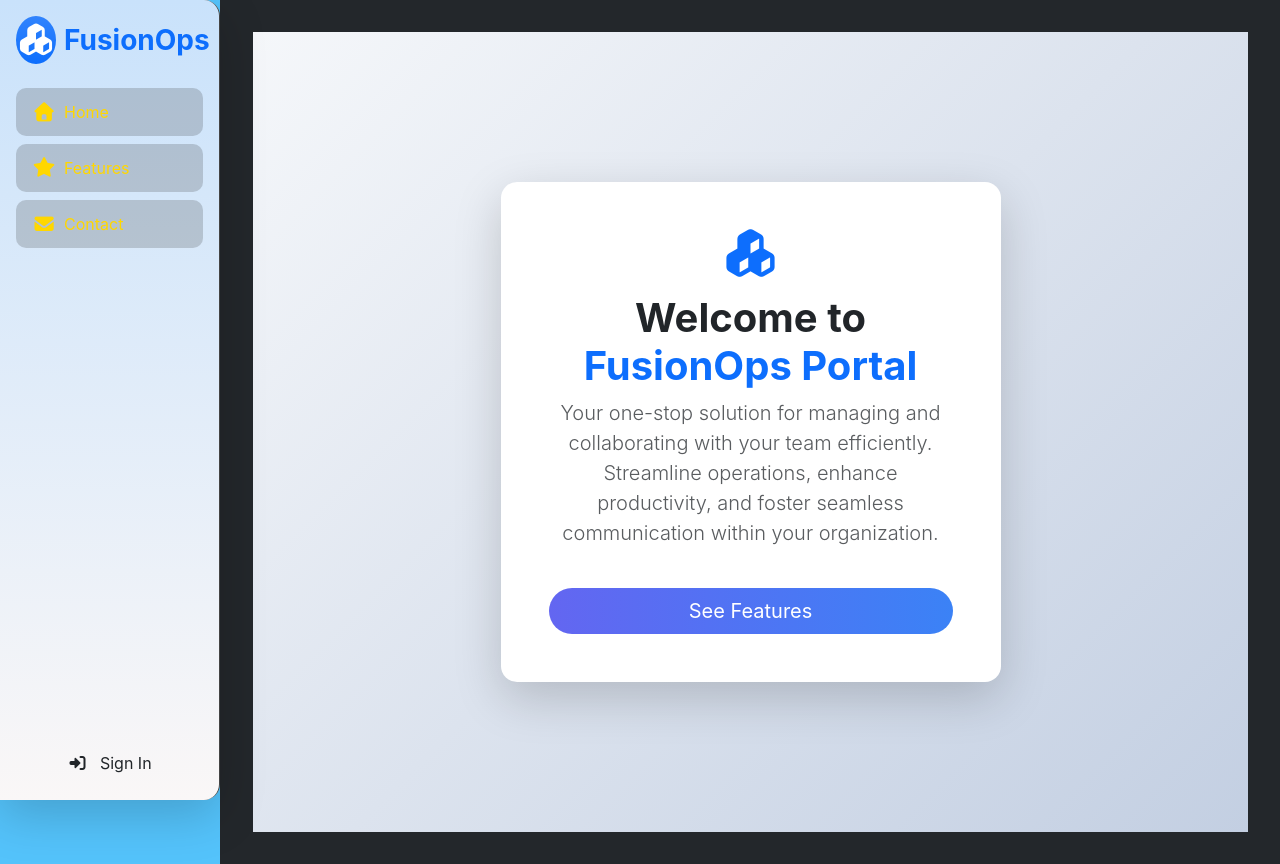
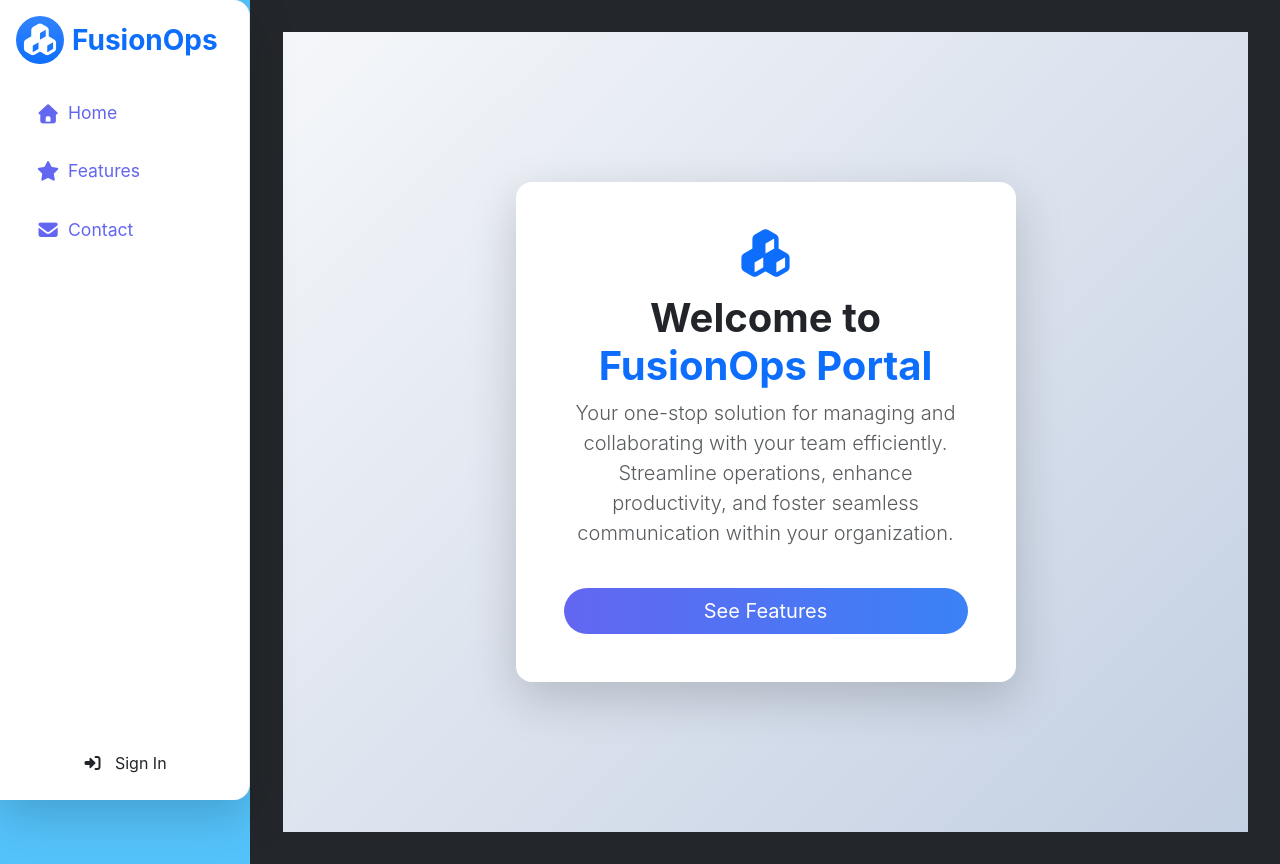
Before and after one commit to MuhammadShamim/FusionOps-Portal, an Angular app: page / in a window 1280 px wide. Built offline with nearby package versions, Linux system fonts and the light colour scheme.

Commit message:
updated sidebar look. Fixed broken signin link

```diff
--- a/src/app/public/signin.component.html
+++ b/src/app/public/signin.component.html
@@ -5,7 +5,7 @@
       <h2 class="fw-bold mb-0">Sign In</h2>
       <p class="text-muted">Access your FusionOps Portal account</p>
     </div>
-    <form>
+    <form (submit)="onSubmit($event)">
       <div class="mb-3">
         <label for="email" class="form-label">Email</label>
         <input type="email" class="form-control form-control-lg" id="email" placeholder="Enter your email" required>
--- a/src/app/public/signin.component.ts
+++ b/src/app/public/signin.component.ts
@@ -1,4 +1,5 @@
-import { Component } from '@angular/core';
+import { Component, inject } from '@angular/core';
+import { Router } from '@angular/router';
 
 @Component({
   selector: 'app-signin',
@@ -7,5 +8,11 @@ import { Component } from '@angular/core';
   standalone: true
 })
 export class SigninComponent {
-  // Add sign-in logic here
+  router = inject(Router);
+
+  onSubmit(event: Event) {
+    event.preventDefault();
+    localStorage.setItem('fusionops_isAuthenticated', 'true');
+    this.router.navigate(['/dashboard']);
+  }
 }
--- a/src/app/sidebar.component.css
+++ b/src/app/sidebar.component.css
@@ -1,43 +1,36 @@
-.sidebar {
-  min-width: 220px;
-  max-width: 220px;
+.fusionops-sidebar {
+  min-width: 250px;
+  max-width: 250px;
   height: 100vh;
-  background: linear-gradient(180deg, #c9e2fb 0%, #faf7f7 100%);
-  color: #ffd700;
-  border-right: 1px solid #444;
-  position: sticky;
-  top: 0;
-  left: 0;
-  z-index: 1020;
-  box-shadow: 2px 0 12px rgba(255,215,0,0.08);
-  border-radius: 0 1px 1px 0;
-  padding-top: 1rem;
+  background: #fff;
+  border-right: 1px solid #e5e7eb;
+  box-shadow: 2px 0 24px 0 rgba(31, 38, 135, 0.08);
+  border-radius: 0 2rem 2rem 0;
+  padding: 2rem 1rem 1rem 1rem;
+  display: flex;
+  flex-direction: column;
 }
 
-.nav-link {
-  color: #ffd700;
-  border-radius: 10px;
-  margin-bottom: 0.5rem;
-  transition: background 0.2s, color 0.2s;
-  font-size: 1rem;
-  padding: 0.75rem 1rem;
-  background: rgba(40,40,40,0.2);
+.fusionops-sidebar .sidebar-logo {
+  background: linear-gradient(90deg, #6366f1 0%, #3b82f6 100%);
 }
 
-.nav-link.active, .nav-link:hover {
-  background: linear-gradient(90deg, #ffd700 0%, #444 100%);
-  color: #0a0a0a !important;
-  box-shadow: 0 2px 12px rgba(255,215,0,0.18);
+.fusionops-nav-link {
+  color: #6366f1;
+  border-radius: 1rem;
+  margin-bottom: 0.5rem;
+  font-size: 1.1rem;
+  padding: 0.75rem 1.25rem;
+  transition: background 0.2s, color 0.2s;
+  background: transparent;
 }
 
-.nav-link i {
-  font-size: 1.2rem;
-  margin-right: 0.75rem;
+.fusionops-nav-link.active, .fusionops-nav-link:hover {
+  background: linear-gradient(90deg, #6366f1 0%, #3b82f6 100%);
+  color: #fff !important;
+  box-shadow: 0 2px 12px rgba(99,102,241,0.12);
 }
 
-.fs-4 {
-  color: #23272b;
+.fusionops-user-dropdown img {
+  border: 2px solid #6366f1;
 }
-hr {
-  border-color: #444;
-}
--- a/src/app/sidebar.component.html
+++ b/src/app/sidebar.component.html
@@ -34,7 +34,7 @@
   </ul>
   <div class="mt-auto pt-4">
     <div *ngIf="!isAuthenticated">
-      <button class="btn btn-gradient-primary w-100 py-2 rounded-pill" (click)="onSignIn && onSignIn()">
+      <button class="btn btn-gradient-primary w-100 py-2 rounded-pill" routerLink="/signin">
         <i class="fas fa-sign-in-alt me-2"></i> Sign In
       </button>
     </div>
```
